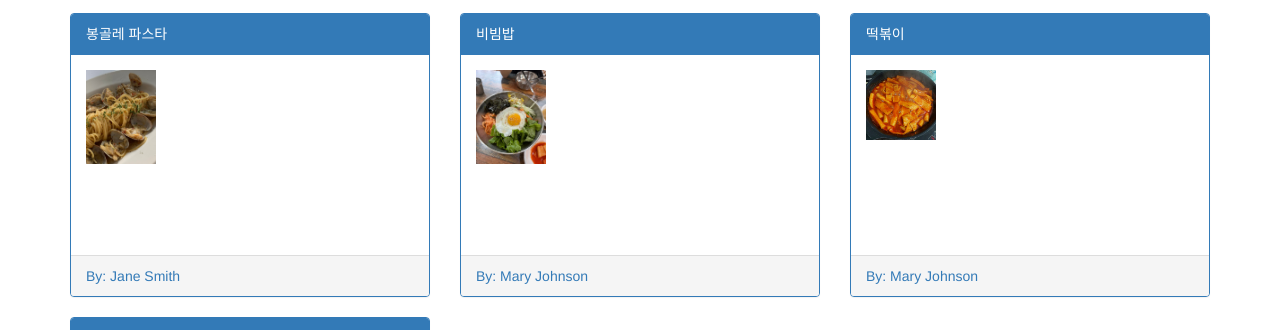
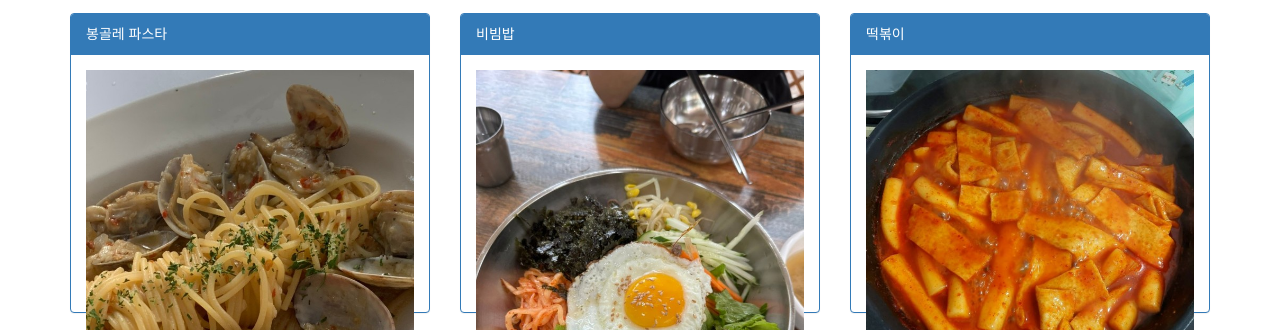
Before and after one commit to YCJeon/CookRecipe, a plain HTML site: page index.html in a window 1280 px wide. Shown: the part 399-729 px from the top of the page. Drawn offline with nearby package versions, Linux system fonts and the light colour scheme.

Commit message:
css 수정

```diff
--- a/my.css
+++ b/my.css
@@ -33,7 +33,12 @@ padding: 25px;
     float: right;
     margin-right: 10px;
 }
-.panel-body{
-    width: 100px;
-    height: 200px;
+.panel{
+    height: 300px;
 }
+.panel-body img {
+    max-height: 100%;
+    width: auto;
+    height: 100%; /* Make the image fill the panel vertically */
+    object-fit: cover; /* Ensure the entire image is displayed */
+}
```
